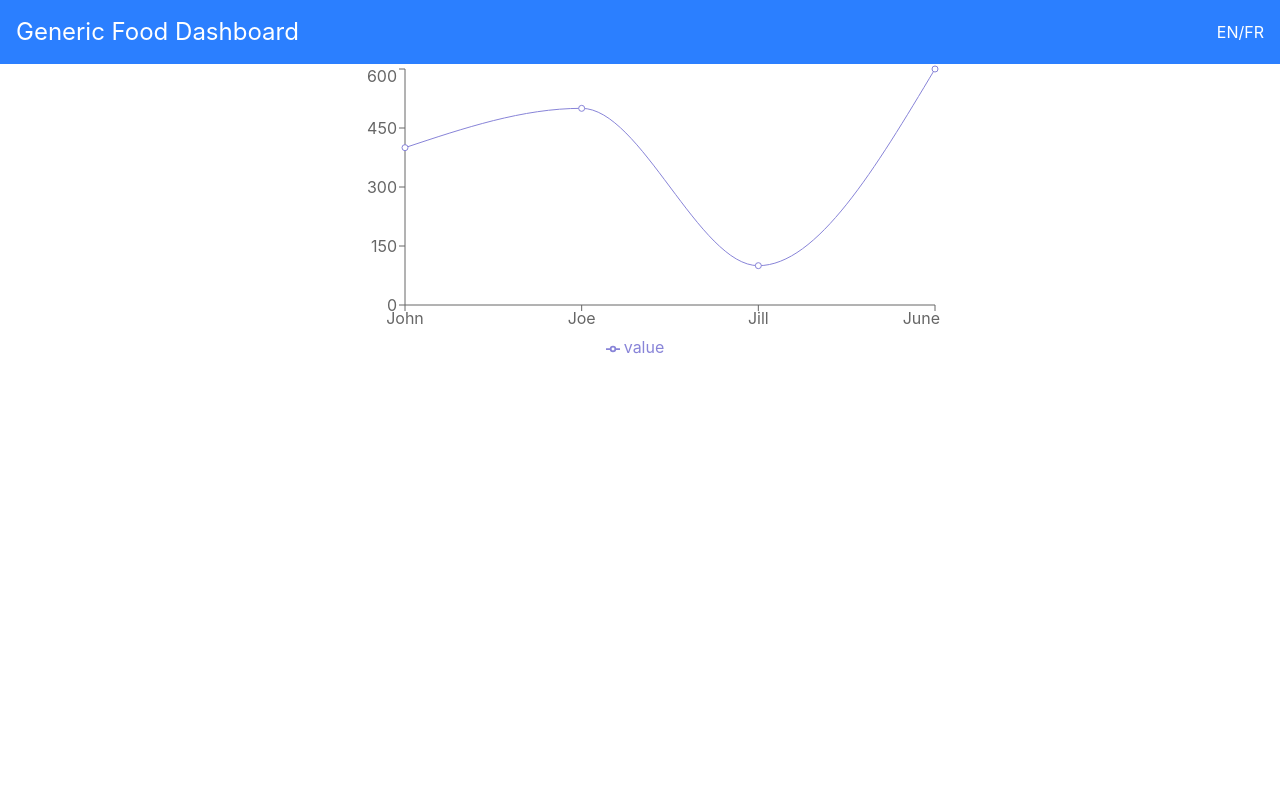
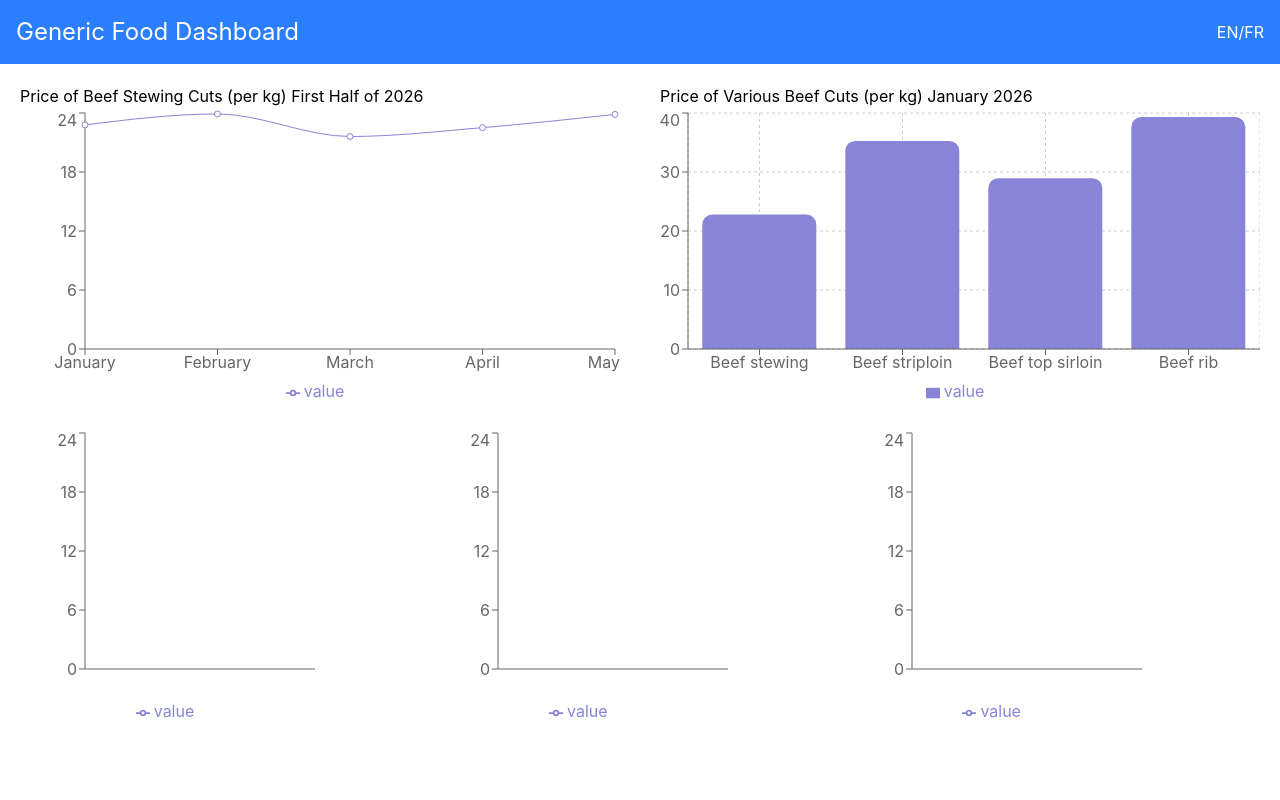
Before and after one commit to Valentino249/SEG3125_A5, a React (Vite) app: page / in a window 1280 px wide. Shown: the top 800 px of the page. Built offline with nearby package versions, Linux system fonts and the light colour scheme.

Commit message:
first two graphs done

```diff
--- a/src/components/Body.tsx
+++ b/src/components/Body.tsx
@@ -1,21 +1,73 @@
-import { ResponsiveContainer, LineChart, XAxis, YAxis, Tooltip, Legend, Line } from "recharts";
+import { ResponsiveContainer, LineChart, XAxis, YAxis, Tooltip, Legend, Line, BarChart, CartesianGrid, Bar } from "recharts";
 
 interface HeroProps {
   onNavigate: (page: string) => void;
 }
 
 const data = [
-    { name: "John", value: 400},
-    { name: "Joe", value: 500},
-    { name: "Jill", value: 100},
-    { name: "June", value: 600}
+    { month: "January", value: 22.79},
+    { month: "February", value: 23.90},
+    { month: "March", value: 21.61},
+    { month: "April", value: 22.51},
+    { month: "May", value: 23.86}
+]
+
+const data_2 = [
+    { cut: "Beef stewing", value: 22.79},
+    { cut: "Beef striploin", value: 35.27},
+    { cut: "Beef top sirloin", value: 28.95},
+    { cut: "Beef rib", value: 39.33},
 ]
 
 function Body({ onNavigate }: HeroProps) {
     return (
         <div>
-            <div className="relative h-screen">
-                <ResponsiveContainer width={600} height={300}>
+            <div className="relative h-screen ">
+
+                <div className="mt-5 mb-5 grid grid-cols-2 gap-10">
+                    <div className="flex flex-col">
+                        <p>Price of Beef Stewing Cuts (per kg) First Half of 2026</p>
+                        <ResponsiveContainer width={600} height={300}>
+                            <LineChart data={data}>
+                                <XAxis dataKey="month"/>
+                                <YAxis />
+                                <Tooltip/>
+                                <Legend/>
+                                <Line type="monotone" dataKey="value" stroke="#8884d8"/>
+                            </LineChart>
+                        </ResponsiveContainer>
+
+                    </div>
+
+                    <div className="flex flex-col">
+                        <p>Price of Various Beef Cuts (per kg) January 2026</p>
+                        <ResponsiveContainer width={600} height={300}>
+                            <BarChart
+                                style={{ width: '100%', maxWidth: '700px', maxHeight: '70vh', aspectRatio: 1.618 }}
+                                responsive
+                                data={data_2}
+                                margin={{
+                                    top: 5,
+                                    right: 0,
+                                    left: 0,
+                                    bottom: 5,
+                                }}
+                                >
+                                <CartesianGrid strokeDasharray="3 3" />
+                                <XAxis dataKey="cut" />
+                                <YAxis width="auto" />
+                                <Tooltip />
+                                <Legend />
+                                <Bar dataKey="value" fill="#8884d8" activeBar={{ fill: 'pink', stroke: 'blue' }} radius={[10, 10, 0, 0]} />
+
+
+                            </BarChart>
+                        </ResponsiveContainer>
+                    </div>
+
+                </div>
+                <div className="grid grid-cols-3">
+                    <ResponsiveContainer width={300} height={300}>
                         <LineChart data={data}>
                             <XAxis dataKey="name"/>
                             <YAxis />
@@ -25,10 +77,26 @@ function Body({ onNavigate }: HeroProps) {
                         </LineChart>
                     </ResponsiveContainer>
 
-                <div className="absolute inset-0 flex flex-col items-center justify-center">
-                    {/* <h1 className="text-5xl lg:text-9xl text-black bg-white rounded px-5 font-bold">BOTTOM TEXT</h1> */}
+                    <ResponsiveContainer width={300} height={300}>
+                            <LineChart data={data}>
+                                <XAxis dataKey="name"/>
+                                <YAxis />
+                                <Tooltip/>
+                                <Legend/>
+                                <Line type="monotone" dataKey="value" stroke="#8884d8"/>
+                            </LineChart>
+                        </ResponsiveContainer>
+                        <ResponsiveContainer width={300} height={300}>
+                            <LineChart data={data}>
+                                <XAxis dataKey="name"/>
+                                <YAxis />
+                                <Tooltip/>
+                                <Legend/>
+                                <Line type="monotone" dataKey="value" stroke="#8884d8"/>
+                            </LineChart>
+                        </ResponsiveContainer>
+                </div>
 
-                </div>
             </div>
         </div>
 
```
